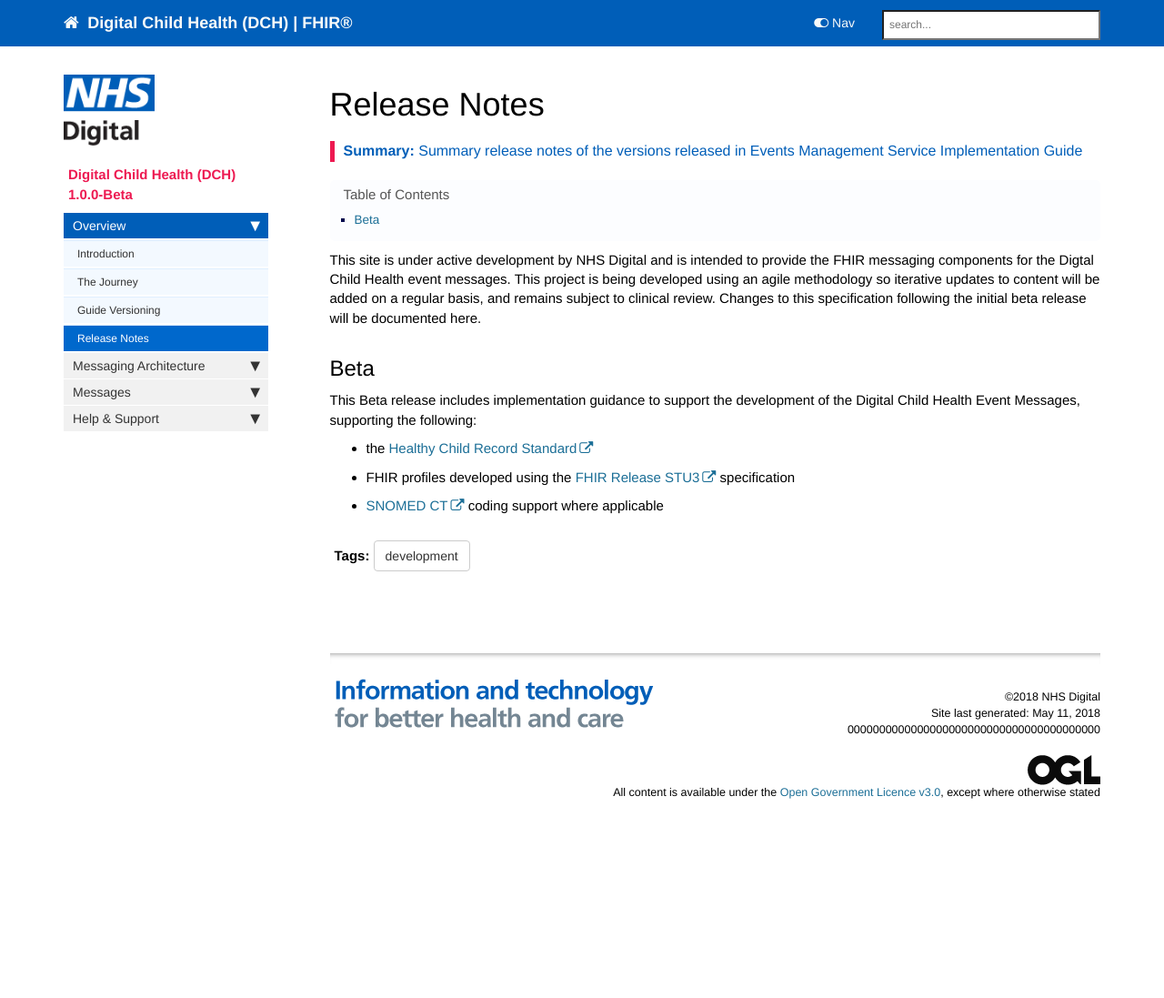
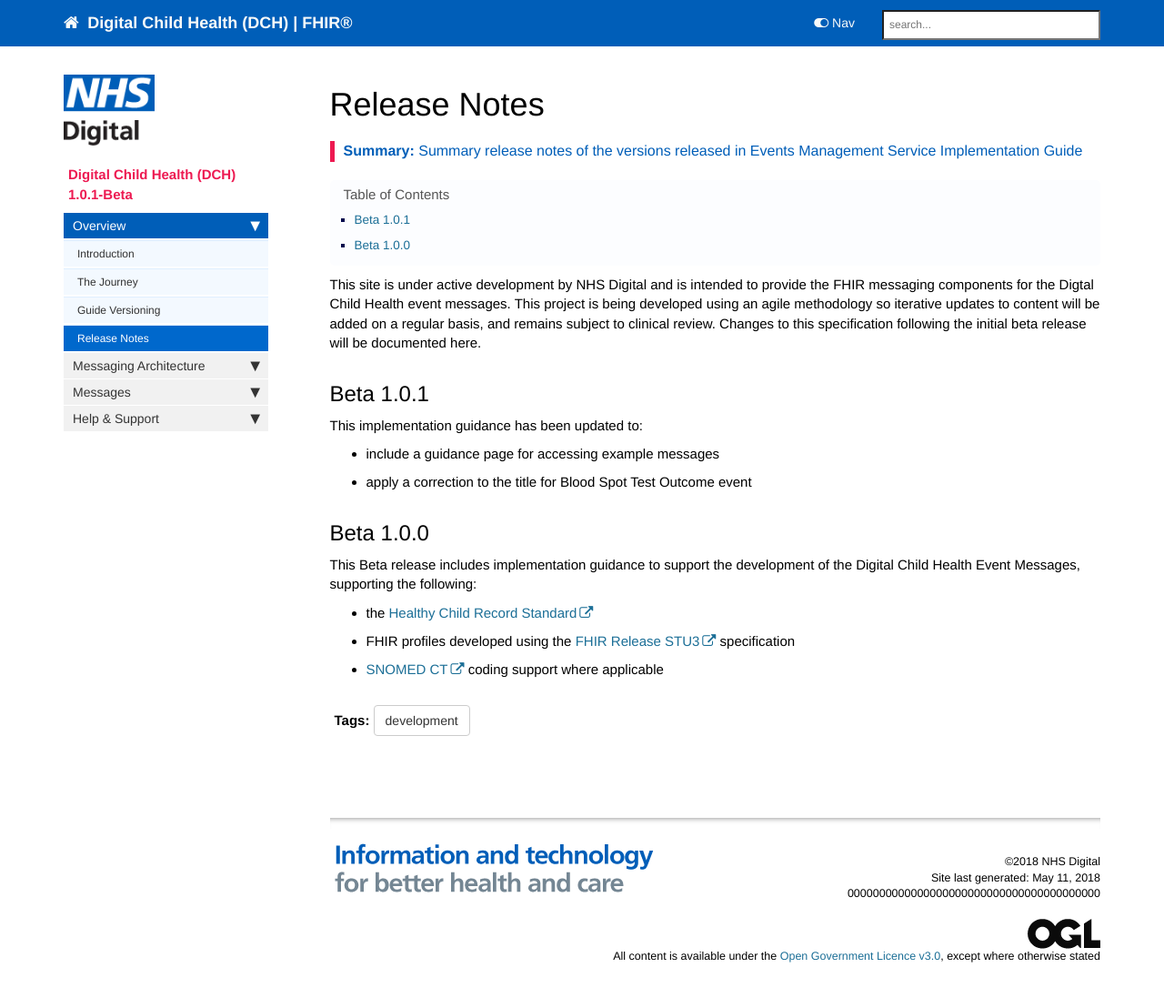
Before and after one commit to nhsconnect/Digital-Child-Health-STU3, a Jekyll site: the page built from pages/overview/overview_release_notes.md, in a window 1280 px wide and 1121 px high. Shown: the top 1097 px of the window at 91% size. Built offline with Jekyll 4.4.1, drawn with Linux system fonts in a browser that asks for light colours; nearby versions of some CDN libraries; comment, search, counter and statistics services are not loaded.

Commit message:
QA feedback changes 1.0.1

```diff
--- a/_data/sidebars/overview_sidebar.yml
+++ b/_data/sidebars/overview_sidebar.yml
@@ -1,7 +1,7 @@
 entries:
 - title: Digital Child Health (DCH)
   product: Digital Child Health (DCH)
-  version: 1.0.0-Beta
+  version: 1.0.1-Beta
   levels: one
   folders:
 
@@ -58,8 +58,8 @@ entries:
   - title: Messages
     output: web,pdf
     folderitems:
-    - title: Overview
-      url: /explore.html
+    - title: Example Messages
+      url: /explore_example_messages.html
       output: web
       type: homepage
       subfolders:
--- a/pages/overview/overview_release_notes.md
+++ b/pages/overview/overview_release_notes.md
@@ -9,7 +9,12 @@ summary: Summary release notes of the versions released in Events Management Ser
 
 This site is under active development by NHS Digital and is intended to provide the FHIR messaging components for the Digtal Child Health event messages. This project is being developed using an agile methodology so iterative updates to content will be added on a regular basis, and remains subject to clinical review. Changes to this specification following the initial beta release will be documented here.
 
-## Beta ##
+## Beta 1.0.1 ##
+This implementation guidance has been updated to:
+- include a guidance page for accessing example messages
+- apply a correction to the title for Blood Spot Test Outcome event
+
+## Beta 1.0.0 ##
 This Beta release includes implementation guidance to support the development of the Digital Child Health Event Messages, supporting the following:
 
 - the [Healthy Child Record Standard](https://theprsb.org/standards/healthychildrecord/)
```
Also changed, not shown: pages/explore/explore_blood_spot_test_outcome.md (+1 -1 lines), pages/explore/explore_example_messages.md (added, +16 -0 lines).
